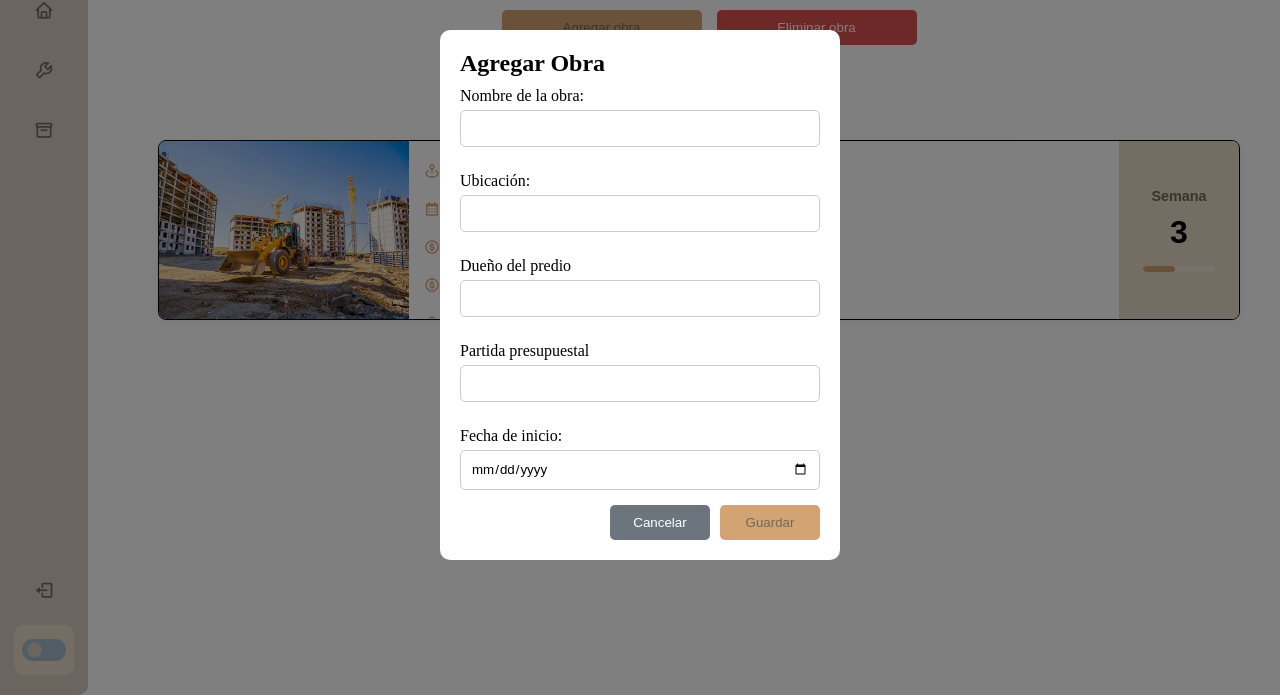
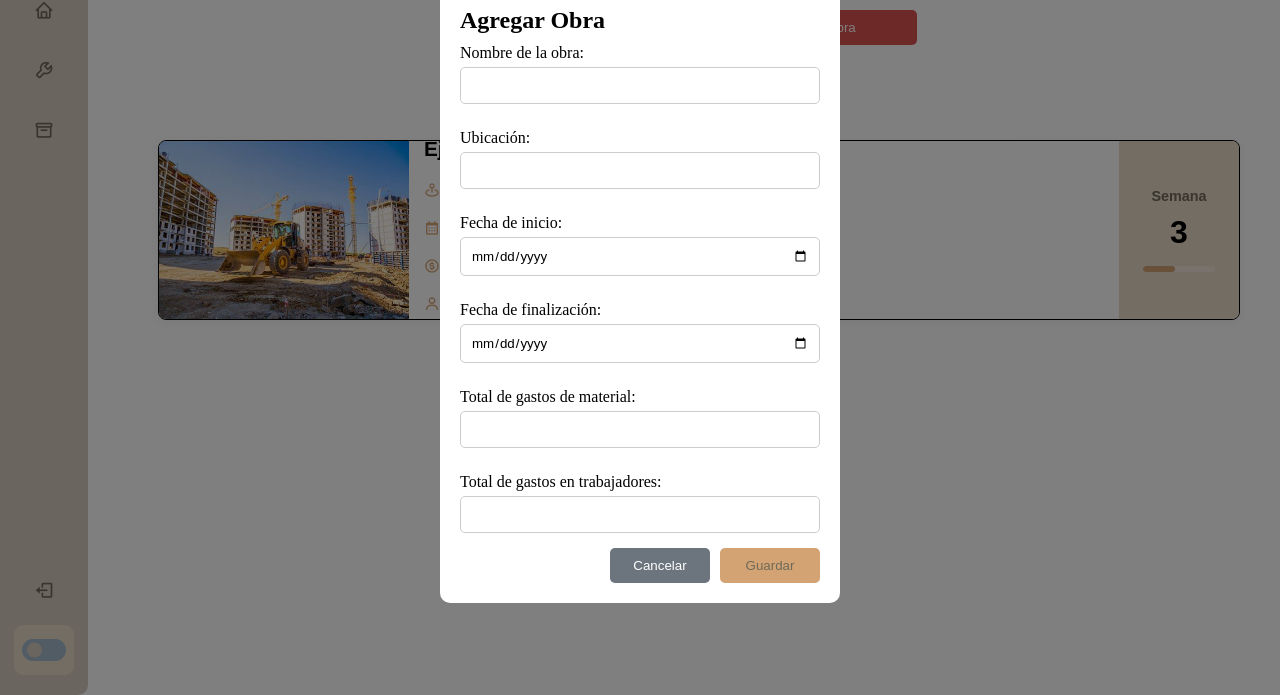
Before and after one commit to KevinAlcocerHer/Proyecto_MS, a plain HTML site: page obras.html in a window 1280 px wide. Both pictures are taken after a click on the button "Agregar obra". Shown: the part 105-800 px from the top of the page. Drawn offline with nearby package versions, Linux system fonts and the light colour scheme.

Commit message:
Update obras.html

```diff
--- a/obras.html
+++ b/obras.html
@@ -89,7 +89,6 @@
                 <h2 class="text-t">Ejemplo: Nueva obra</h2>
                 <h2 class="text-et"><i class='bx bx-map-pin'></i> Ubicación de ejemplo</h2>
                 <h2 class="text-et"><i class='bx bx-calendar'></i> 01/01/2025 - 01/06/2025</h2>
-                  <h2 class="text-et"><i class='bx bx-dollar-circle'></i> Partida presupuestal: $10000</h2>
                 <h2 class="text-et"><i class='bx bx-dollar-circle'></i> Total gastos material: $10000</h2>
                 <h2 class="text-et"><i class='bx bx-user'></i> Total gastos trabajadores: $5000</h2>
             </div>
@@ -108,21 +107,23 @@
         <div class="modal-content">
             <h2>Agregar Obra</h2>
             <form>
-                    <label for="name">Nombre de la obra:</label>
+                <label for="name">Nombre de la obra:</label>
                 <input type="text" id="name" name="name" required>
 
                 <label for="ubicacion">Ubicación:</label>
                 <input type="text" id="ubicacion" name="ubicacion" required>
 
-                <label for="dueño-predio">Dueño del predio</label>
-                <input type="text" id="dueño-predio" name="dueño-predio" required>
-
-                <label for="partida-presupuestal">Partida presupuestal</label>
-                <input type="text" id="partida-presupuestal" name="partida-presupuestal" required>
-
                 <label for="fecha-inicio">Fecha de inicio:</label>
                 <input type="date" id="fecha-inicio" name="fecha-inicio" required>
 
+                <label for="fecha-fin">Fecha de finalización:</label>
+                <input type="date" id="fecha-fin" name="fecha-fin" required>
+
+                <label for="gasto-material">Total de gastos de material:</label>
+                <input type="number" id="gasto-material" name="gasto-material" required>
+
+                <label for="gasto-trabajadores">Total de gastos en trabajadores:</label>
+                <input type="number" id="gasto-trabajadores" name="gasto-trabajadores" required>
 
                 <div class="buttons">
                     <button type="button" class="close" id="closeModal">Cancelar</button>
```
